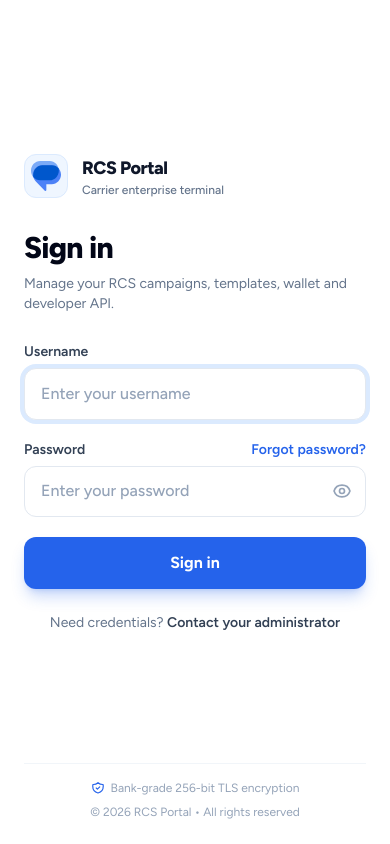
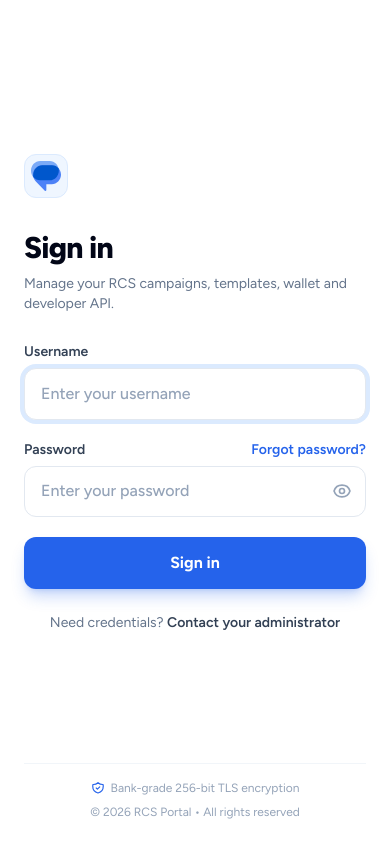
Before and after one commit to amanpandit7033/rcs-portal, a Django app: page /accounts/login/ in a window 390 px wide. Run offline with Django 5.2, Linux system fonts and the light colour scheme; parts of the project's set-up code (start-up, migrations or seed data) failed here and were passed over; some libraries are stand-ins or nearby versions.

```diff
--- a/templates/accounts/login.html
+++ b/templates/accounts/login.html
@@ -209,10 +209,6 @@
                         <svg xmlns="http://www.w3.org/2000/svg" viewBox="0 0 512 512" fill="none" class="w-full h-full" aria-label="RCS Logo"><path d="M156.4 329.1C69.9 329.1 0 255.4 0 164.6S69.9 0 156.4 0h162.7c86.4 0 156.4 73.8 156.4 164.6s-69.9 164.6-156.4 164.6z" fill="#7baaf7"/><path d="M261.8 395.6V496c0 8.7-7 16-15.5 16-4.1 0-8.1-1.7-10.9-4.7L83 350.2c-29.9-30.5-46.4-72.3-46.4-115.6 0-89.1 69.9-161.4 156.4-161.4h162.7c86.4 0 156.4 72.4 156.4 161.4S442.1 396 355.6 396h-93.8z" fill="#4d82f7"/><path d="M155.6 329.1h163.1c86.6 0 156.7-75.5 156.7-168.4 0-11-1.1-21.6-2.8-32.2-28.5-34.1-70.1-55.4-116.2-55.4H193.3c-86.6 0-156.7 75.5-156.7 168.4 0 11 1.1 21.6 2.8 31.9 28.5 34.1 70.1 55.7 116.2 55.7" fill="#0057cc"/></svg>
                     </div>
                 {% endif %}
-                <div class="leading-tight">
-                    <span class="block font-extrabold text-lg text-slate-900 tracking-tight">{{ whitelabel.company_name|default:"RCS Portal" }}</span>
-                    <span class="block text-xs text-slate-500 font-medium">Carrier enterprise terminal</span>
-                </div>
             </div>
             <h2 class="text-3xl font-extrabold text-slate-950 tracking-tight">Sign in</h2>
             <p class="text-sm text-slate-500 mt-2">Manage your RCS campaigns, templates, wallet and developer API.</p>
```
